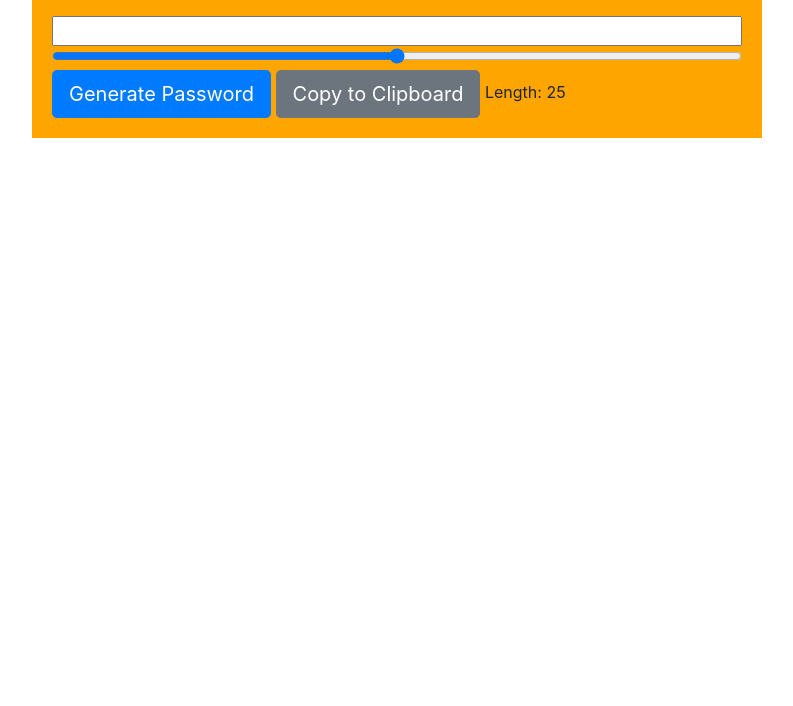
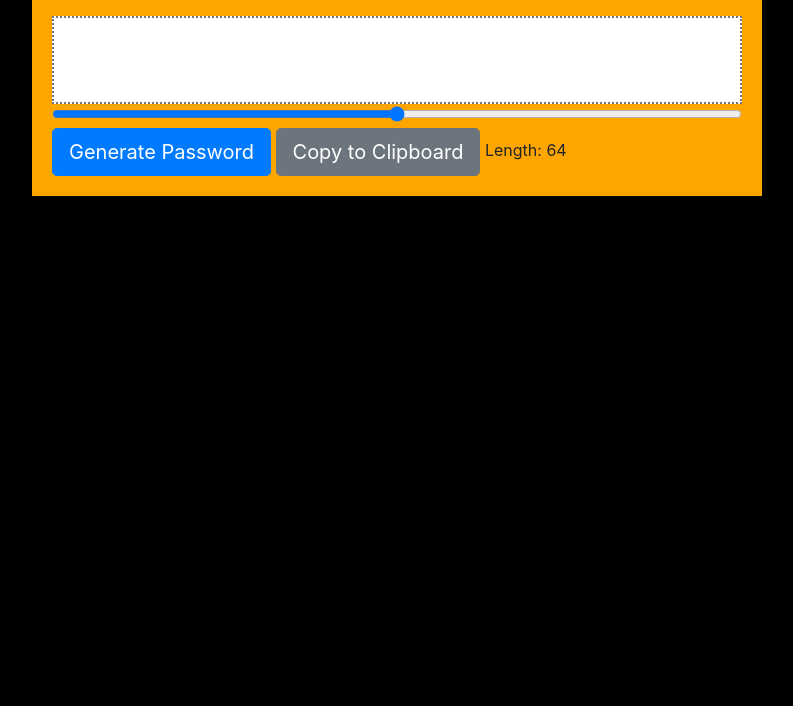
Before and after one commit to gunhodarro/Password-Generator, a plain HTML site: page index.html in a window 1280 px wide. Shown: the part 94-800 px from the top of the page, without its empty margins (243-1036 px from the left). Drawn offline with nearby package versions, Linux system fonts and the light colour scheme.

Commit message:
final touches HW Submission commit

```diff
--- a/index.html
+++ b/index.html
@@ -17,10 +17,10 @@
                     <br />
                     <input type="text" id="display">
                     <br />
-                    <input type="range" min="0" max="50" name="slider" id="slider">
+                    <input type="range" min="8" max="128" name="slider" id="slider">
                     <br />
     <button type="button" onclick="generatePass()"  class="btn btn-primary btn-lg">Generate Password</button>
-    <button type="button" onclick="copyPassword()"  class="btn btn-secondary btn-lg">Copy to Clipboard</button>
+    <button type="button" onclick="copyPassword()" id="cobut" class="btn btn-secondary btn-lg">Copy to Clipboard</button>
                 <div id="length">
 
                 </div>
@@ -46,7 +46,7 @@
 
     }
     //set default length of 25
-    document.getElementById("length").innerHTML = "Length: 25";
+    document.getElementById("length").innerHTML = "Length: 64";
     //function to  set length based on slider
     document.getElementById("slider").oninput = function(){
 
@@ -55,7 +55,7 @@
 
     }
     else{
-        document.getElementById("length").innerHTML = "Length: 1";
+        document.getElementById("length").innerHTML = "Length: 8";
     }
 }
 
--- a/style.css
+++ b/style.css
@@ -4,14 +4,23 @@
     background-color: orange;
     padding: 20px;
     width: 100%;
+
 }
 #display{
-    width: 100%
+    border-style: dotted;
+    width: 100%;
+    padding: 30px;
+
+
 }
 #slider{
     width: 100%;
+
 }
 #length{
     display: inline-block;
     width: 100px;
 }
+body{
+ background-color: black;
+}
```
